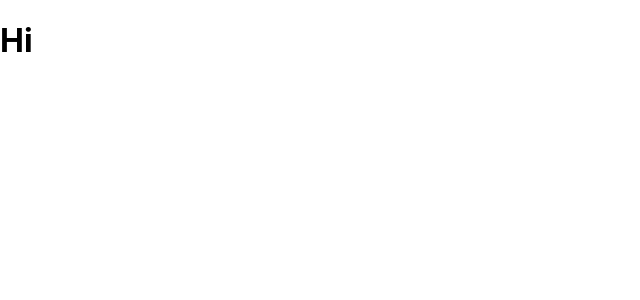
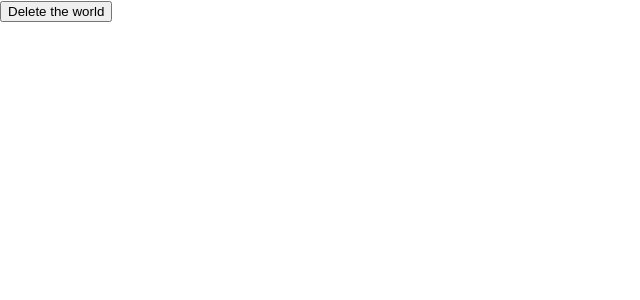
Before and after one commit to drow724/React_Hooks, a React (Create React App) app in the folder react_hooks/: page / in a window 1280 px wide. Shown: the top 300 px of the page, without its empty margins (0-640 px from the left). Built offline with nearby package versions, Linux system fonts and the light colour scheme.

Commit message:
useConfirm

```diff
--- a/react_hooks/src/App.js
+++ b/react_hooks/src/App.js
@@ -1,30 +1,28 @@
 import React, { useEffect, useRef, useState } from "react";
 
-const useClick = (onClick) => {
-  useEffect(() => {
-    if (typeof onClick !== "function") {
-      return;
+const useConfirm = (message, callback, rejection) => {
+  if (typeof callback !== "function") {
+    return;
+  }
+
+  const confirmAction = () => {
+    if (window.confirm(message)) {
+      callback();
+    } else {
+      rejection();
     }
-    if (element.current) {
-      element.current.addEventListener("click", onClick);
-    }
-    return () => {
-      if (element.current) {
-        element.current.addEventListener("click", onClick);
-      }
-    };
-  }, []);
-  const element = useRef();
-  return element;
+  };
+
+  return confirmAction;
 };
+
 const App = () => {
-  const sayHello = () => {
-    console.log("say Hello");
-  };
-  const title = useClick(sayHello);
+  const deleteWorld = () => console.log("Deleting the world");
+  const abort = () => console.log("Aborted");
+  const confirmDelete = useConfirm("Are you sure?", deleteWorld, abort);
   return (
     <div className="App">
-      <h1 ref={title}>Hi</h1>
+      <button onClick={confirmDelete}>Delete the world</button>
     </div>
   );
 };
```
